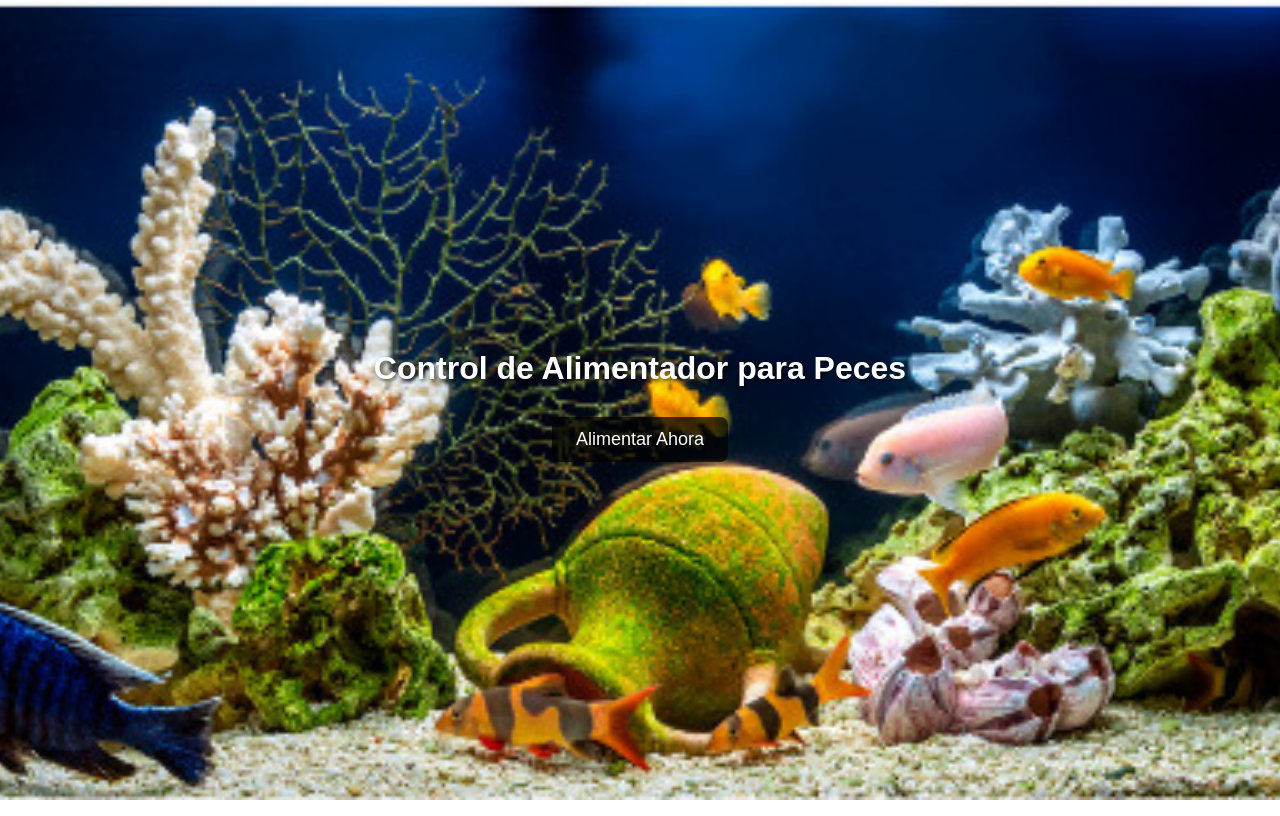
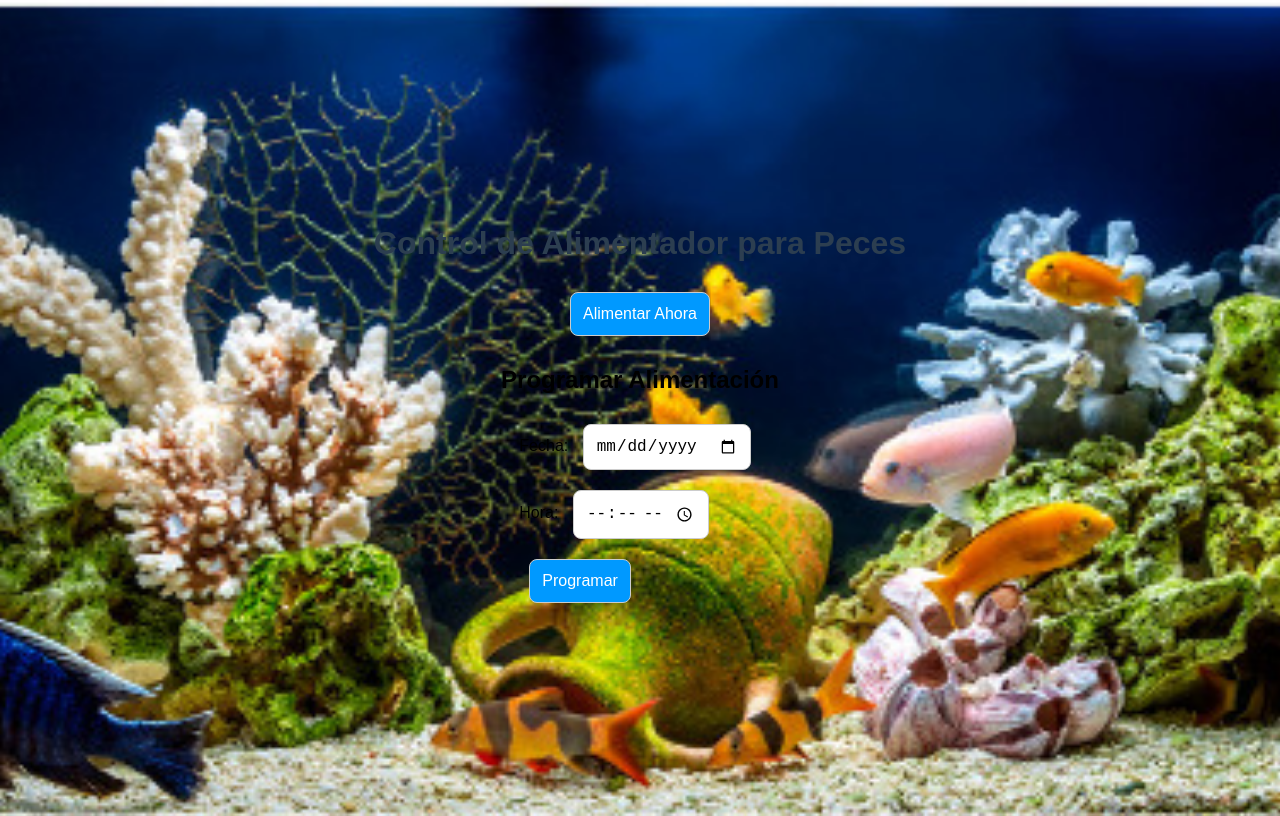
Before and after one commit to Adrianz003/pecera2, a plain HTML site: page index.html in a window 1280 px wide. Drawn offline with Linux system fonts and the light colour scheme.

Commit message:
Update index.html

```diff
--- a/index.html
+++ b/index.html
@@ -5,7 +5,6 @@
     <meta name="viewport" content="width=device-width, initial-scale=1.0">
     <title>Control de Alimentador para Peces</title>
 
-    <!-- Diseño de botones y estilo general -->
     <style>
         body {
             display: flex;
@@ -13,10 +12,12 @@
             align-items: center;
             justify-content: center;
             height: 100vh;
-            margin: 0;
+            background-color: #ffffff;
             font-family: Arial, sans-serif;
-
-            /* Imagen de fondo */
+            background-size: cover;
+            background-repeat: no-repeat;
+            background-position: center;
+             /* Imagen de fondo */
             background-image: url('Preparar-una-pecera.jpg');
             background-size: cover; /* Asegura que la imagen cubra todo el fondo */
             background-repeat: no-repeat; /* Evita que la imagen se repita */
@@ -24,31 +25,103 @@
         }
 
         h1 {
-            color: #fff; /* Color blanco para que contraste con la imagen */
-            text-shadow: 2px 2px 4px rgba(0, 0, 0, 0.7); /* Pa que se vea mejor */
+            color: #2c3e50;
             margin-bottom: 20px;
         }
 
+        button, input {
+            margin: 10px;
+            padding: 12px;
+            font-size: 16px;
+            border-radius: 8px;
+            border: 1px solid #ccc;
+        }
+
         button {
-            border: 0;
-            background-color: rgba(0, 0, 0, 0.7);
+            background-color: #09F;
             color: #fff;
-            font-size: 18px;
-            padding: 12px 24px;
             cursor: pointer;
-            border-radius: 8px;
             transition: 0.3s;
-            margin: 10px;
         }
 
         button:hover {
-            background-color: rgba(255, 255, 255, 0.7);
-            color: #000;
+            background-color: #007BFF;
         }
     </style>
+
+    <script>
+        const accessToken = "d04c8882457ebb803c559b726e0e9814965c6136";
+        const deviceID = "0a10aced202194944a058ae4";
+        const url = `https://api.particle.io/v1/devices/${deviceID}/motor`;
+
+        async function switchOn() {
+            try {
+                const response = await fetch(url, {
+                    method: "POST",
+                    headers: {
+                        "Content-Type": "application/x-www-form-urlencoded",
+                    },
+                    body: `params=on&access_token=${accessToken}`,
+                });
+
+                const data = await response.json();
+                if (data.return_value === 1) {
+                    alert("¡Comedero activado!");
+                } else {
+                    alert("Error: No se pudo activar el comedero.");
+                }
+            } catch (error) {
+                console.error("Error al enviar la solicitud:", error);
+                alert("Hubo un problema al conectar con el dispositivo.");
+            }
+        }
+
+        function programFeed() {
+            const dateInput = document.getElementById('date').value;
+            const timeInput = document.getElementById('time').value;
+
+            if (!dateInput || !timeInput) {
+                alert("Por favor, ingresa una fecha y hora válidas.");
+                return;
+            }
+
+            const feedTime = new Date(`${dateInput}T${timeInput}`);
+            const currentTime = new Date();
+
+            const delay = feedTime - currentTime;
+
+            if (delay < 0) {
+                alert("La fecha y hora deben ser futuras.");
+                return;
+            }
+
+            alert(`Comedero programado para el: ${feedTime}`);
+            setTimeout(switchOn, delay);
+        }
+    </script>
 </head>
 <body>
     <h1>Control de Alimentador para Peces</h1>
-    <button onclick="alert('Alimentar ahora')">Alimentar Ahora</button>
+
+    <!-- Botón para alimentar de inmediato -->
+    <button onclick="switchOn()">
+        Alimentar Ahora
+    </button>
+
+    <!-- Formulario para programar alimentación -->
+    <h2>Programar Alimentación</h2>
+    <form onsubmit="event.preventDefault(); programFeed();">
+        <label>
+            Fecha:
+            <input type="date" id="date" required>
+        </label>
+        <br>
+        <label>
+            Hora:
+            <input type="time" id="time" required>
+        </label>
+        <br>
+        <button type="submit">Programar</button>
+    </form>
 </body>
 </html>
```
